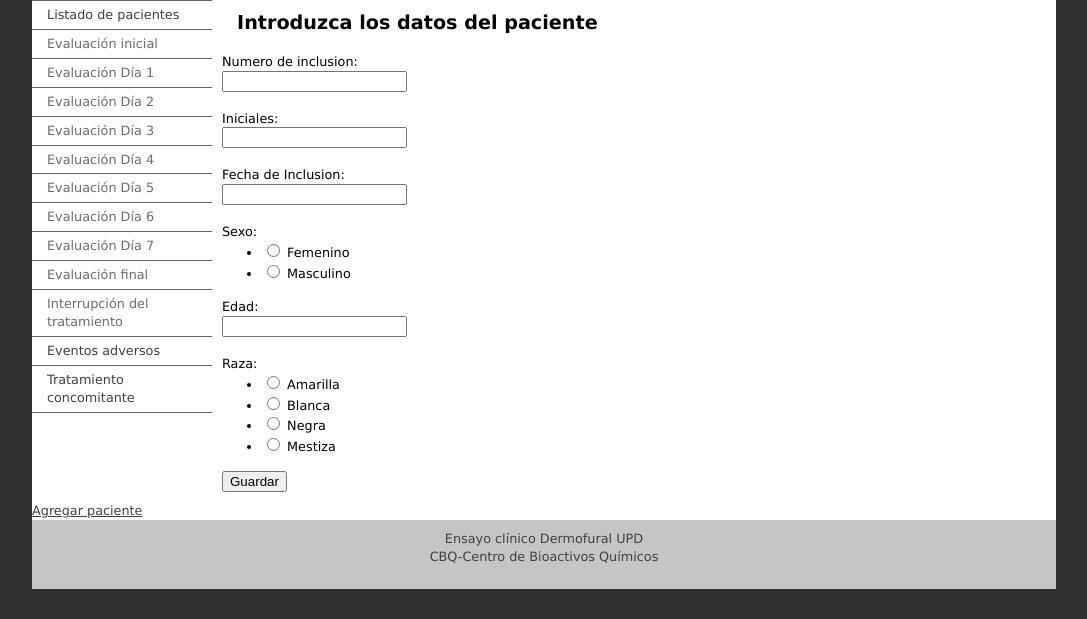
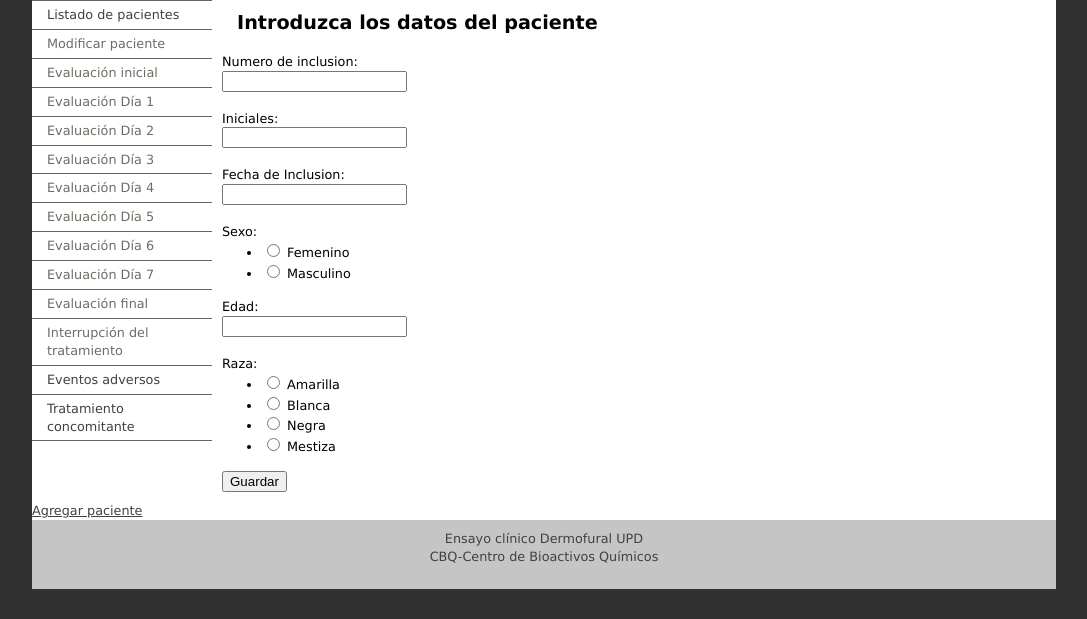
Before and after one commit to edwardc91/clinical_trial, a Django app: page /paciente/ in a window 1280 px wide. Shown: the part 193-812 px from the top of the page, without its empty margins (96-1183 px from the left). Run offline with Django 3.2, Linux system fonts and the light colour scheme; parts of the project's set-up code (start-up, migrations or seed data) failed here and were passed over.

Commit message:
boton modificar paciente restablecido

```diff
--- a/templates/base_all.html
+++ b/templates/base_all.html
@@ -5,6 +5,7 @@
 {% endblock %}
 {% block nav %}
     <li><a href="{% url "Index" %}">Listado de pacientes</a></li>
+    <li><a href="{% if not new %}{% url "Paciente_modificar" inc %}{% endif %}">Modificar paciente</a></li>
     <li><a href="{% block evaluacion_inicial %}{% if not new %}{% url "Evaluacion_inicial" inc %}{% endif %}{% endblock evaluacion_inicial %}">Evaluación inicial</a></li>
             <li><a href="{% block evaluacion_durante_1 %}{% if not new %}{% url "Evaluacion_durante" inc 1 %}{% endif %}{% endblock evaluacion_durante_1 %}">Evaluación Día 1</a></li>
             <li><a href="{% block evaluacion_durante_2 %}{% if not new %}{% url "Evaluacion_durante" inc 2 %}{% endif %}{% endblock evaluacion_durante_2 %}">Evaluación Día 2</a></li>
```
